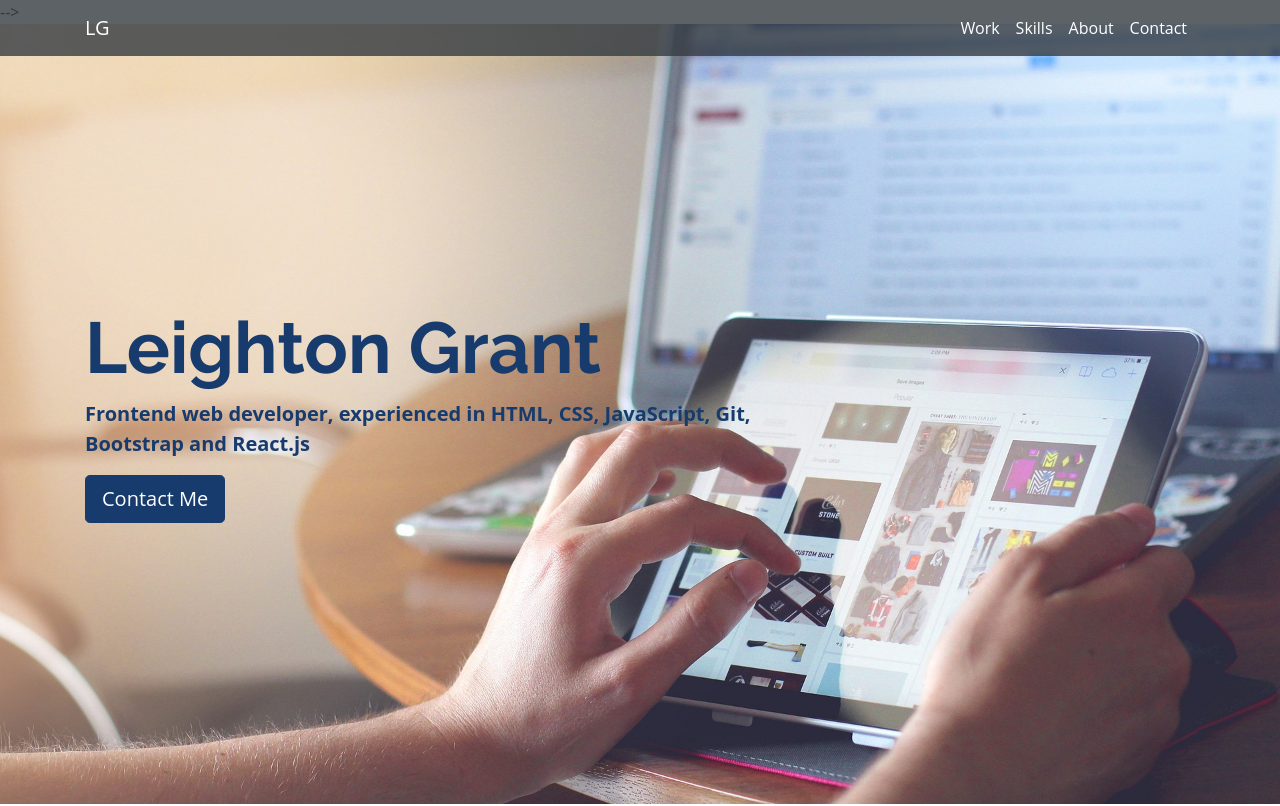
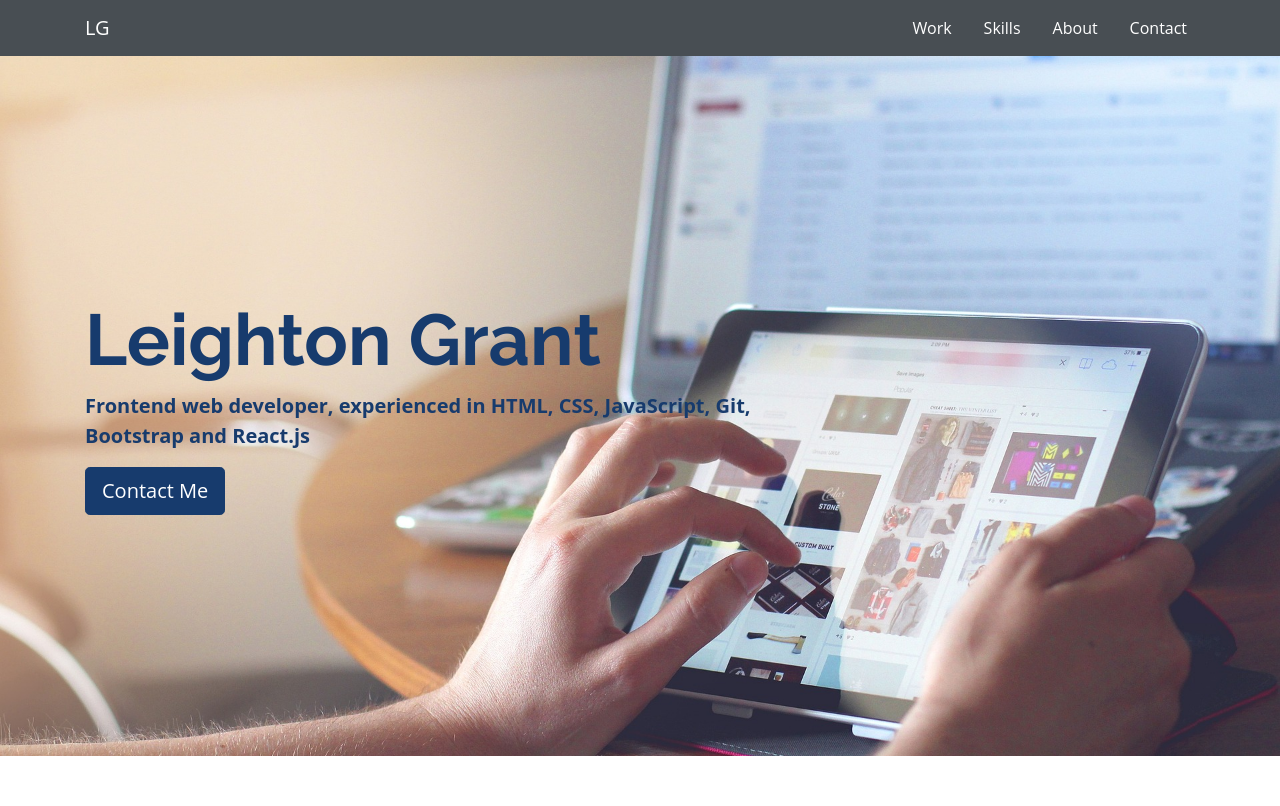
Before and after one commit to leightongrant/Bootstrap-Portfolio, a plain HTML site: page index.html in a window 1280 px wide. Shown: the top 806 px of the page. Drawn offline with nearby package versions, Linux system fonts and the light colour scheme.

Commit message:
adds favicons, adjusts navbar color, changes hero height

```diff
--- a/css/style.css
+++ b/css/style.css
@@ -51,7 +51,7 @@ h6 {
 
 /* Nav */
 .mainNav {
-    background-color: hsla(210, 10%, 23%, 0.8) !important;
+    background-color: hsla(210, 10%, 23%, 0.9) !important;
 }
 
 .navbar-dark .navbar-nav .nav-link {
@@ -69,7 +69,7 @@ h6 {
     background-image: url(../images/bg-screens.jpg);
     background-size: cover;
     background-position: center;
-    height: calc(100vh - 20px);
+    height: calc(100vh - 100px);
 }
 
 .jumbotron {
--- a/index.html
+++ b/index.html
@@ -11,13 +11,13 @@
     <link rel="stylesheet" href="https://stackpath.bootstrapcdn.com/bootstrap/4.3.1/css/bootstrap.min.css"
         integrity="sha384-ggOyR0iXCbMQv3Xipma34MD+dH/1fQ784/j6cY/iJTQUOhcWr7x9JvoRxT2MZw1T" crossorigin="anonymous">
     <link rel="stylesheet" href="https://use.fontawesome.com/releases/v5.1.1/css/all.css"
-        integrity="sha384-O8whS3fhG2OnA5Kas0Y9l3cfpmYjapjI0E4theH4iuMD+pLhbf6JI0jIMfYcK3yZ" crossorigin="anonymous"> -->
+        integrity="sha384-O8whS3fhG2OnA5Kas0Y9l3cfpmYjapjI0E4theH4iuMD+pLhbf6JI0jIMfYcK3yZ" crossorigin="anonymous">
 
     <!-- FontAwesome -->
     <script src="https://kit.fontawesome.com/b547bfc4bb.js" crossorigin="anonymous"></script>
 
     <!-- Favicon -->
-    <link rel="shortcut icon" href="images/favicon.ico" type="image/x-icon">
+    <link rel="shortcut icon" href="favicon-32x32.png" type="image/x-icon">
 
     <!-- Custom CSS -->
     <link rel="stylesheet" href="css/style.css">
@@ -26,7 +26,7 @@
 
 <body>
     <!-- Main Navigation -->
-    <nav class="navbar navbar-expand-lg navbar-dark bg-dark mainNav fixed-top">
+    <nav class="navbar navbar-expand-sm navbar-dark bg-dark mainNav sticky-top">
         <div class="container">
             <a class="navbar-brand" href="#">LG</a>
             <button class="navbar-toggler" type="button" data-toggle="collapse" data-target="#navbarNavAltMarkup"
@@ -35,9 +35,9 @@
             </button>
             <div class="collapse navbar-collapse" id="navbarNavAltMarkup">
                 <div class="navbar-nav ml-auto">
-                    <a class="nav-link" href="#work">Work <span class="sr-only">(current)</span></a>
-                    <a class="nav-link" href="#skills">Skills</a>
-                    <a class="nav-link" href="#about">About</a>
+                    <a class="nav-link mr-3" href="#work">Work <span class="sr-only">(current)</span></a>
+                    <a class="nav-link mr-3" href="#skills">Skills</a>
+                    <a class="nav-link mr-3" href="#about">About</a>
                     <a class="nav-link" href="#contact">Contact</a>
                 </div>
             </div>
```
Also changed, not shown: android-chrome-192x192.png (added), android-chrome-512x512.png (added), apple-touch-icon.png (added), favicon-16x16.png (added), favicon-32x32.png (added), favicon.ico (added).
